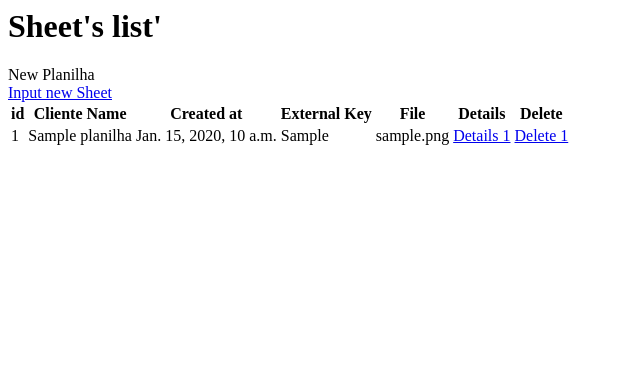
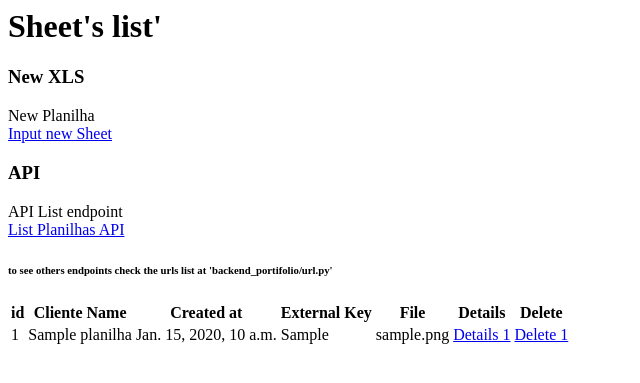
Before and after one commit to mlobf/Back-End-Portifolio, a Django app: page / in a window 1280 px wide. Shown: the top 383 px of the page, without its empty margins (0-640 px from the left). Run offline with Django 3.2, Linux system fonts and the light colour scheme; tables that the repository leaves empty hold one stand-in row (values such as "Sample post").

Commit message:
Show API end points at  planilha list.

```diff
--- a/backend_portifolio/core/templates/planilha/planilha_list.html
+++ b/backend_portifolio/core/templates/planilha/planilha_list.html
@@ -2,10 +2,15 @@
 
 
 <h1>Sheet's list'</h1>
+<h3>New XLS</h3>
 <label for="">New Planilha</label><br>
 <a href="{% url 'add-xls' %}">Input new Sheet</a>
 <br>
-
+<h3>API</h3>
+<label for="">API List endpoint</label><br>
+<a href="{% url 'api-planilha-list' %}">List Planilhas API</a>
+<br>
+<h6>to see others endpoints check the urls list at 'backend_portifolio/url.py'</h6>
 
 <table>
     <thead>
```
Also changed, not shown: 1 other file.
